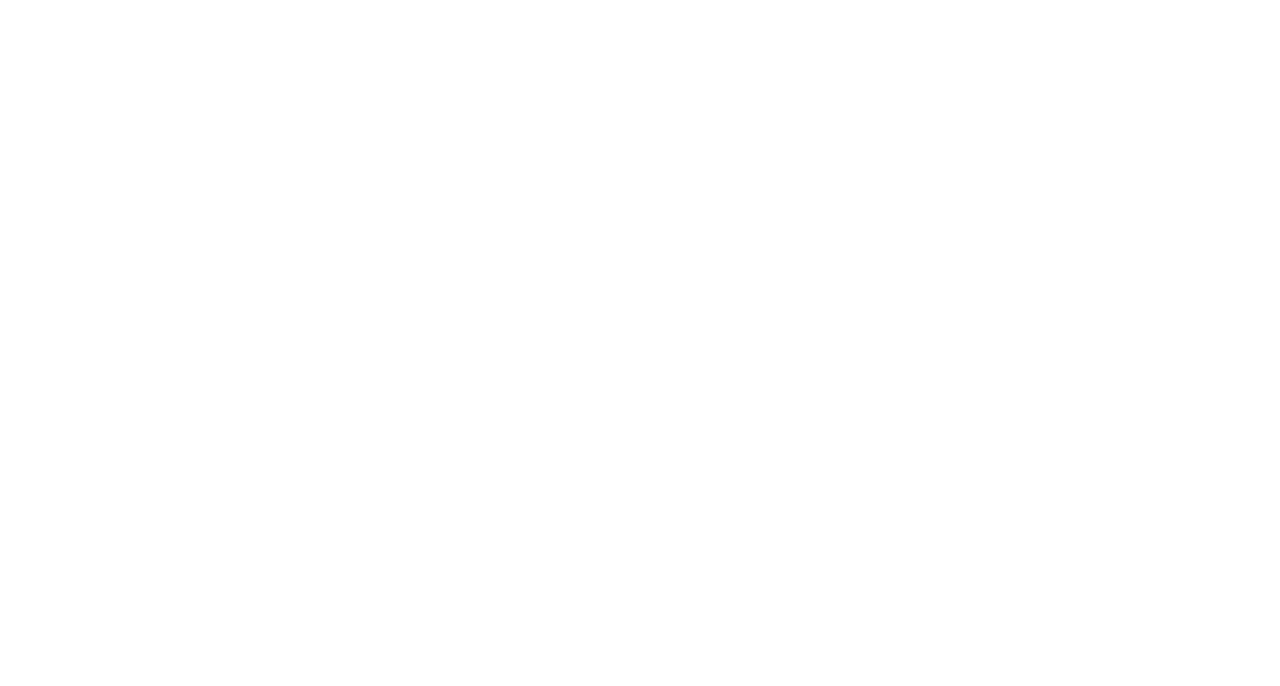
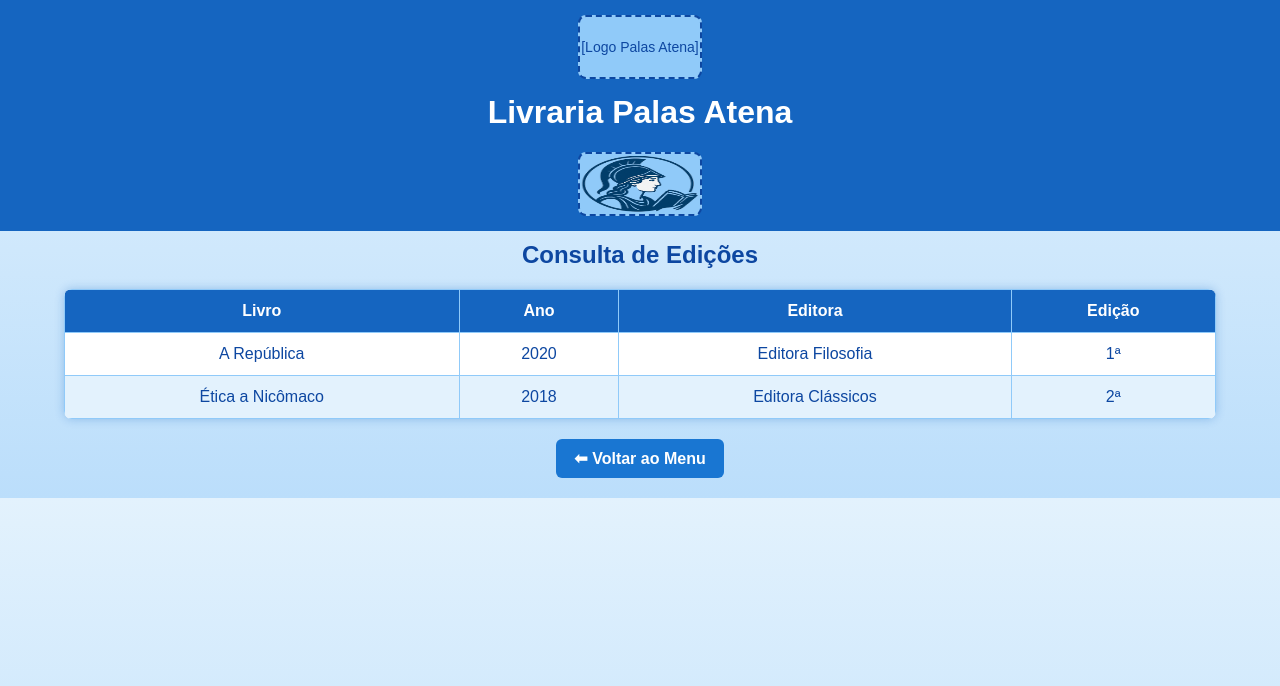
Before and after one commit to julianogregorio/tec-desenvolvimento-web, a plain HTML site: page site-atena/consultar_edicoes.html in a window 1280 px wide. Drawn offline with Linux system fonts and the light colour scheme.

Commit message:
Atualizações de leiaute
Finalização do leiaute. Apto a java e json

```diff
--- a/site-atena/consultar_autores.html
+++ b/site-atena/consultar_autores.html
@@ -0,0 +1,42 @@
+<!DOCTYPE html>
+<html lang="pt-BR">
+<head>
+    <meta charset="UTF-8">
+    <meta name="viewport" content="width=device-width, initial-scale=1.0">
+    <title>Consulta de Autores - Palas Atena</title>
+    <link rel="stylesheet" href="style.css">
+</head>
+<body>
+    <header class="header">
+        <div class="logo-area">
+            <img  class="logo-placeholder" src="img/logo.png" alt="logo">
+        </div>
+        <h1>Livraria Palas Atena</h1>
+        <a href="index.html" class="logout">Sair</a>
+    </header>
+
+    <h2>Consulta de Autores</h2>
+    <table class="consulta-table">
+        <thead>
+            <tr>
+                <th>Nome</th>
+                <th>Nacionalidade</th>
+            </tr>
+        </thead>
+        <tbody>
+            <tr>
+                <td>Platão</td>
+                <td>Grego</td>
+            </tr>
+            <tr>
+                <td>Aristóteles</td>
+                <td>Grego</td>
+            </tr>
+        </tbody>
+    </table>
+
+    <div class="nav-buttons">
+        <a href="menu.html" class="btn-back">⬅ Voltar ao Menu</a>
+    </div>
+</body>
+</html>
--- a/site-atena/consultar_edicoes.html
+++ b/site-atena/consultar_edicoes.html
@@ -0,0 +1,51 @@
+<!DOCTYPE html>
+<html lang="pt-BR">
+
+<head>
+    <meta charset="UTF-8">
+    <meta name="viewport" content="width=device-width, initial-scale=1.0">
+    <title>Consulta de Edições - Palas Atena</title>
+    <link rel="stylesheet" href="style.css">
+</head>
+
+<body>
+    <header class="header">
+        <div class="logo-area">
+            <span class="logo-placeholder">[Logo Palas Atena]</span>
+        </div>
+        <h1>Livraria Palas Atena</h1>
+        <img  class="logo-placeholder" src="img/logo.png" alt="logo">
+    </header>
+
+    <h2>Consulta de Edições</h2>
+    <table class="consulta-table">
+        <thead>
+            <tr>
+                <th>Livro</th>
+                <th>Ano</th>
+                <th>Editora</th>
+                <th>Edição</th>
+            </tr>
+        </thead>
+        <tbody>
+            <tr>
+                <td>A República</td>
+                <td>2020</td>
+                <td>Editora Filosofia</td>
+                <td>1ª</td>
+            </tr>
+            <tr>
+                <td>Ética a Nicômaco</td>
+                <td>2018</td>
+                <td>Editora Clássicos</td>
+                <td>2ª</td>
+            </tr>
+        </tbody>
+    </table>
+
+    <div class="nav-buttons">
+        <a href="menu.html" class="btn-back">⬅ Voltar ao Menu</a>
+    </div>
+</body>
+
+</html>
--- a/site-atena/style.css
+++ b/site-atena/style.css
@@ -139,3 +139,29 @@ button:hover {
 .btn-back:hover {
     background: #0d47a1;
 }
+
+/* Tabelas de consulta */
+.consulta-table {
+    width: 90%;
+    margin: 20px auto;
+    border-collapse: collapse;
+    background: #fff;
+    box-shadow: 0 0 10px rgba(21, 101, 192, 0.3);
+    border-radius: 8px;
+    overflow: hidden;
+}
+
+.consulta-table th, .consulta-table td {
+    padding: 12px;
+    border: 1px solid #90caf9;
+    text-align: center;
+}
+
+.consulta-table th {
+    background: #1565c0;
+    color: white;
+}
+
+.consulta-table tr:nth-child(even) {
+    background: #e3f2fd;
+}
```
Also changed, not shown: site-atena/consultar_livros.html (+45 -0 lines), site-atena/menu.html (+2 -2 lines), site-atena/img/logo-alternative.png (added), site-atena/img/logo.png (added).
